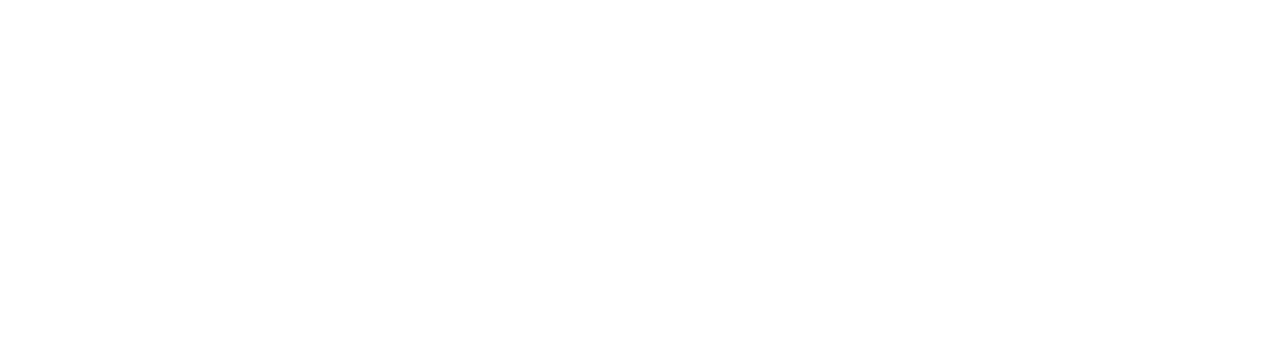
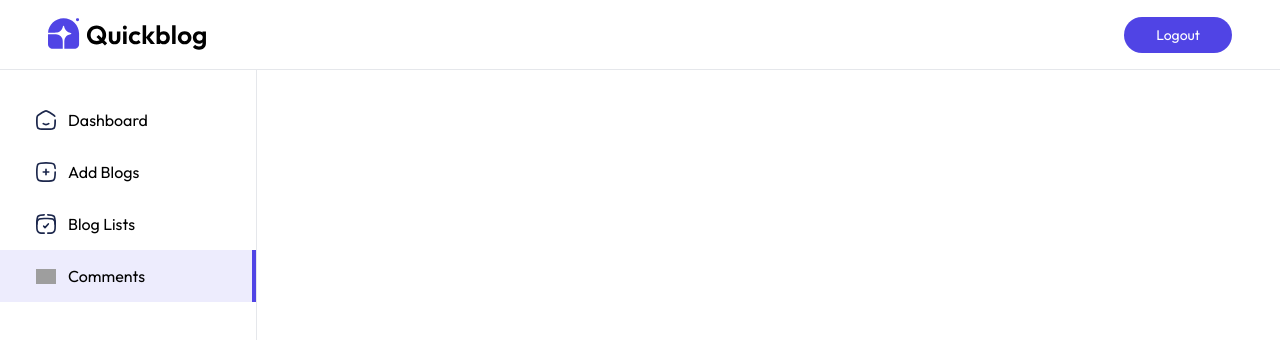
Before and after one commit to AshaSaini-033/QuickBlog, a React (Vite) app in the folder client/: page /admin/comments in a window 1280 px wide. Before the commit this address had no page. Shown: the top 340 px of the page. Built offline with nearby package versions, Linux system fonts and the light colour scheme; grey boxes are pictures that could not be loaded.

Commit message:
added sidebar and layout

```diff
--- a/client/src/App.jsx
+++ b/client/src/App.jsx
@@ -5,6 +5,8 @@
 import Layout from './pages/admin/Layout'
 import AddBlog from './pages/admin/AddBlog'
 import ListBlog from './pages/admin/ListBlog'
+import Dashboard from './pages/admin/Dashboard'
+import Comments from './pages/admin/Comments'
 
 const App = () => {
   return (
@@ -12,11 +14,13 @@
       <Routes>
         <Route path = '/' element = {<Home/>} />
         <Route path = '/blog/:id' element = {<Blog />} />
-         <Route path = '/admin' element={<Layout/>} />
-        <Route index  element={<Layout/>} />
-         <Route path = '/addBlog' element={<AddBlog/>} />
-          <Route path = '/listBlog' element={<ListBlog/>} />
-           <Route path = '/comments' element={<Comment/>} />
+         <Route path = '/admin' element={<Layout/>} >
+        <Route index  element={<Dashboard/>} />
+        {/* childsroutes fro admin pages */}
+         <Route path = 'addBlog' element={<AddBlog/>} />
+          <Route path = 'listBlog' element={<ListBlog/>} />
+           <Route path = 'comments' element={<Comments/>} />
+           </Route>
       </Routes>
     </div>
   )
--- /dev/null
+++ b/client/src/components/admin/Sidebar.jsx
@@ -0,0 +1,28 @@
+import React from 'react'
+import { NavLink } from 'react-router-dom'
+import { assets } from '../../assets/assets'
+
+const Sidebar = () => {
+  return (
+    <div className='flex flex-col border-r border-gray-200 min-h-full pt-6'>
+      <NavLink end={true} to='/admin' className={({isActive})=>`flex items-center gap-3 py-3.5 px-3 md:px-9 md:min-w-64 cursor-pointer ${isActive && 'bg-primary/10 border-r-4 border-primary'}`}>
+        <img src = {assets.home_icon} alt ='' className='min-w-4 w-5 '/>
+        <p className='hidden md:inline-block'>Dashboard</p>
+      </NavLink>
+       <NavLink to='/admin/addBlog' className={({isActive})=>`flex items-center gap-3 py-3.5 px-3 md:px-9 md:min-w-64 cursor-pointer ${isActive && 'bg-primary/10 border-r-4 border-primary'}`}>
+        <img src = {assets.add_icon} alt ='' className='min-w-4 w-5 '/>
+        <p className='hidden md:inline-block'>Add Blogs</p>
+      </NavLink>
+       <NavLink to='/admin/listBlog' className={({isActive})=>`flex items-center gap-3 py-3.5 px-3 md:px-9 md:min-w-64 cursor-pointer ${isActive && 'bg-primary/10 border-r-4 border-primary'}`}>
+        <img src = {assets.list_icon} alt ='' className='min-w-4 w-5 '/>
+        <p className='hidden md:inline-block'>Blog Lists</p>
+      </NavLink>
+       <NavLink to='/admin/comments' className={({isActive})=>`flex items-center gap-3 py-3.5 px-3 md:px-9 md:min-w-64 cursor-pointer ${isActive && 'bg-primary/10 border-r-4 border-primary'}`}>
+        <img src = {assets.comment_icon} alt ='' className='min-w-4 w-5 '/>
+        <p className='hidden md:inline-block'>Comments</p>
+      </NavLink>
+    </div>
+  )
+}
+
+export default Sidebar
--- a/client/src/pages/admin/Layout.jsx
+++ b/client/src/pages/admin/Layout.jsx
@@ -1,10 +1,25 @@
 import React from 'react'
+import { assets } from '../../assets/assets'
+import { Outlet, useNavigate } from 'react-router-dom'
+import Sidebar from '../../components/admin/Sidebar';
 
 const Layout = () => {
+    const navigate = useNavigate();
+    const logout = ()=>{
+   navigate('/')
+    }
   return (
-    <div>
-
-    </div>
+   <>
+   {/* navbar of admin page */}
+   <div className='flex items-center justify-between py-2 h-[70px] px-4 sm:px-12 border-b border-gray-200'>
+    <img className='w-32 sm:w-40 cursor-pointer' onClick={()=>navigate('/')} src= {assets.logo}/>
+     <button className='text-sm px-8 py-2 bg-primary text-white rounded-full cursor-pointer' onClick={logout}>Logout</button>
+   </div>
+   <div className=' flex h-[calc(100vh-70px)]'>
+   <Sidebar/>
+   <Outlet/>
+   </div>
+   </>
   )
 }
 
```
